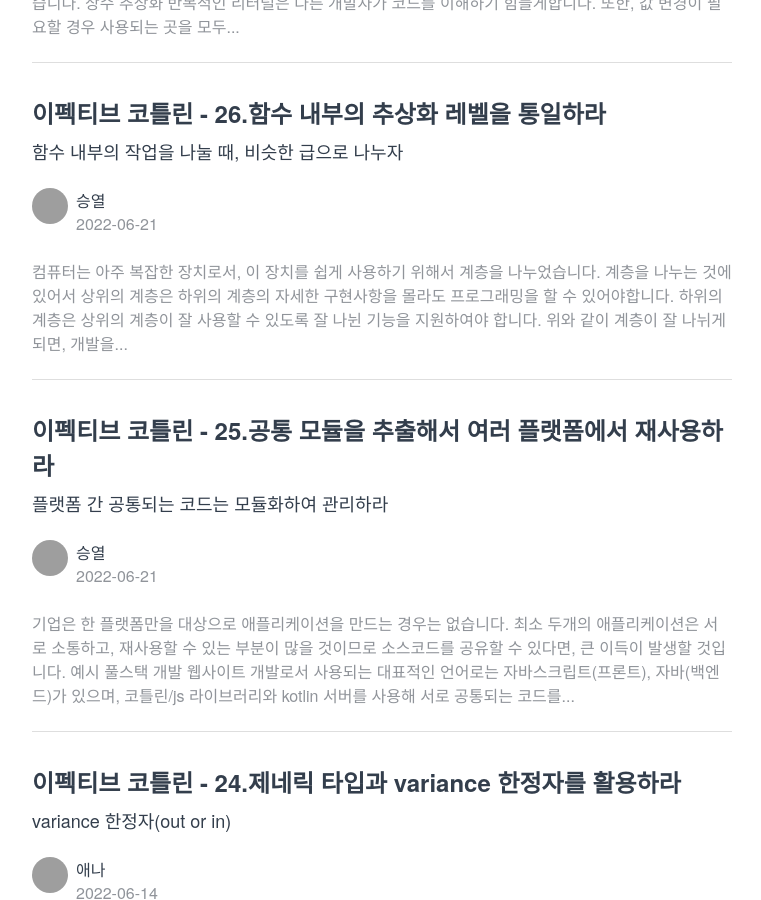
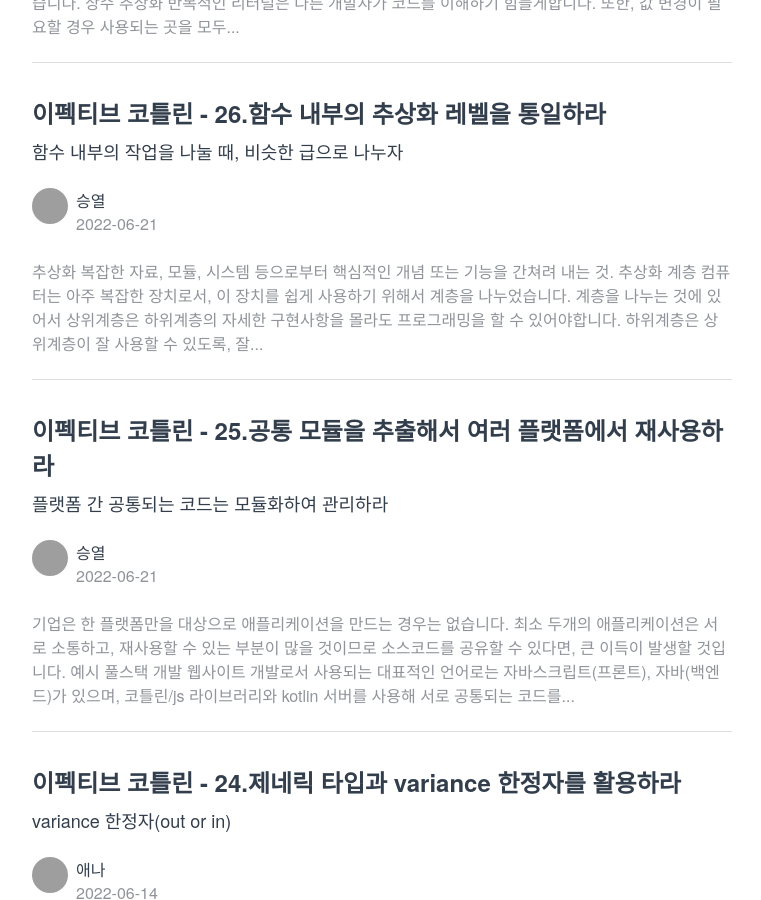
Before and after one commit to gripcorp/devblog, a Jekyll site: the page built from posts.md, in a window 1280 px wide and 900 px high, scrolled down 393 px. Shown: the whole window, without its empty margins (278-1039 px from the left). Built offline with Jekyll 4.4.1, drawn with Linux system fonts in a browser that asks for light colours; grey boxes are pictures that could not be loaded.

Commit message:
Update 2022-06-21-26-Each-function-should-be-written-in-terms-of-a-single-level-of-abstraction.md

```diff
--- a/_posts/2022-06-21-26-Each-function-should-be-written-in-terms-of-a-single-level-of-abstraction.md
+++ b/_posts/2022-06-21-26-Each-function-should-be-written-in-terms-of-a-single-level-of-abstraction.md
@@ -8,11 +8,15 @@ tags: [kotlin, effective-kotlin]
 header_image: effective-kotlin-header.jpeg
 ---
 
+## 추상화
+복잡한 자료, 모듈, 시스템 등으로부터 핵심적인 개념 또는 기능을 간쳐려 내는 것.
+
+### 추상화 계층
 컴퓨터는 아주 복잡한 장치로서, 이 장치를 쉽게 사용하기 위해서 계층을 나누었습니다.
 
 계층을 나누는 것에 있어서
-1. 상위의 계층은 하위의 계층의 자세한 구현사항을 몰라도 프로그래밍을 할 수 있어야합니다.
-2. 하위의 계층은 상위의 계층이 잘 사용할 수 있도록 잘 나뉜 기능을 지원하여야 합니다.
+1. 상위계층은 하위계층의 자세한 구현사항을 몰라도 프로그래밍을 할 수 있어야합니다.
+2. 하위계층은 상위계층이 잘 사용할 수 있도록, 잘 나뉜 기능을 지원하여야 합니다.
 
 <img width="700" alt="image" src="https://user-images.githubusercontent.com/18206333/174617367-922a67a2-ad51-4783-bbc1-25f0234dc895.jpg">
 
```
